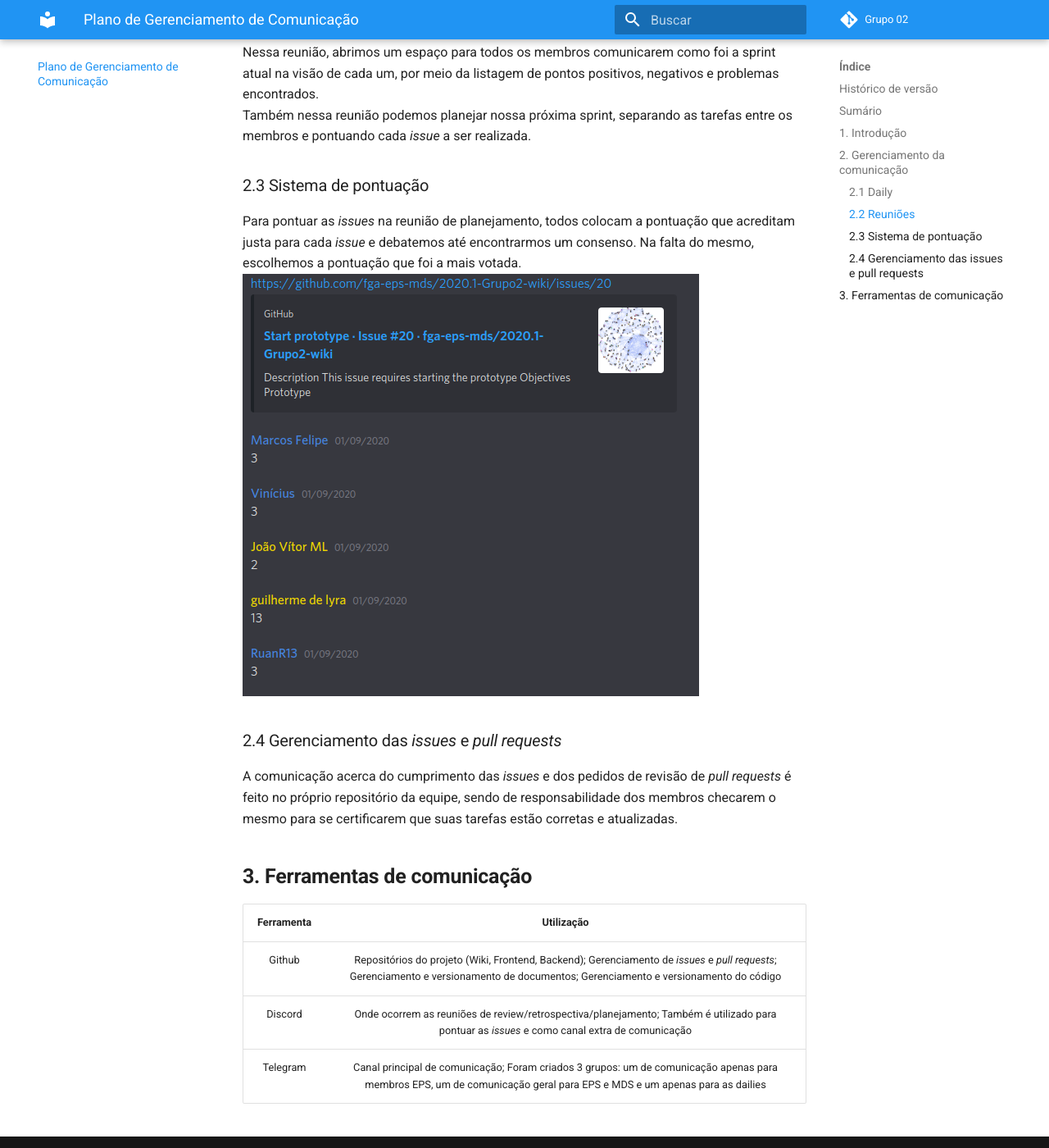
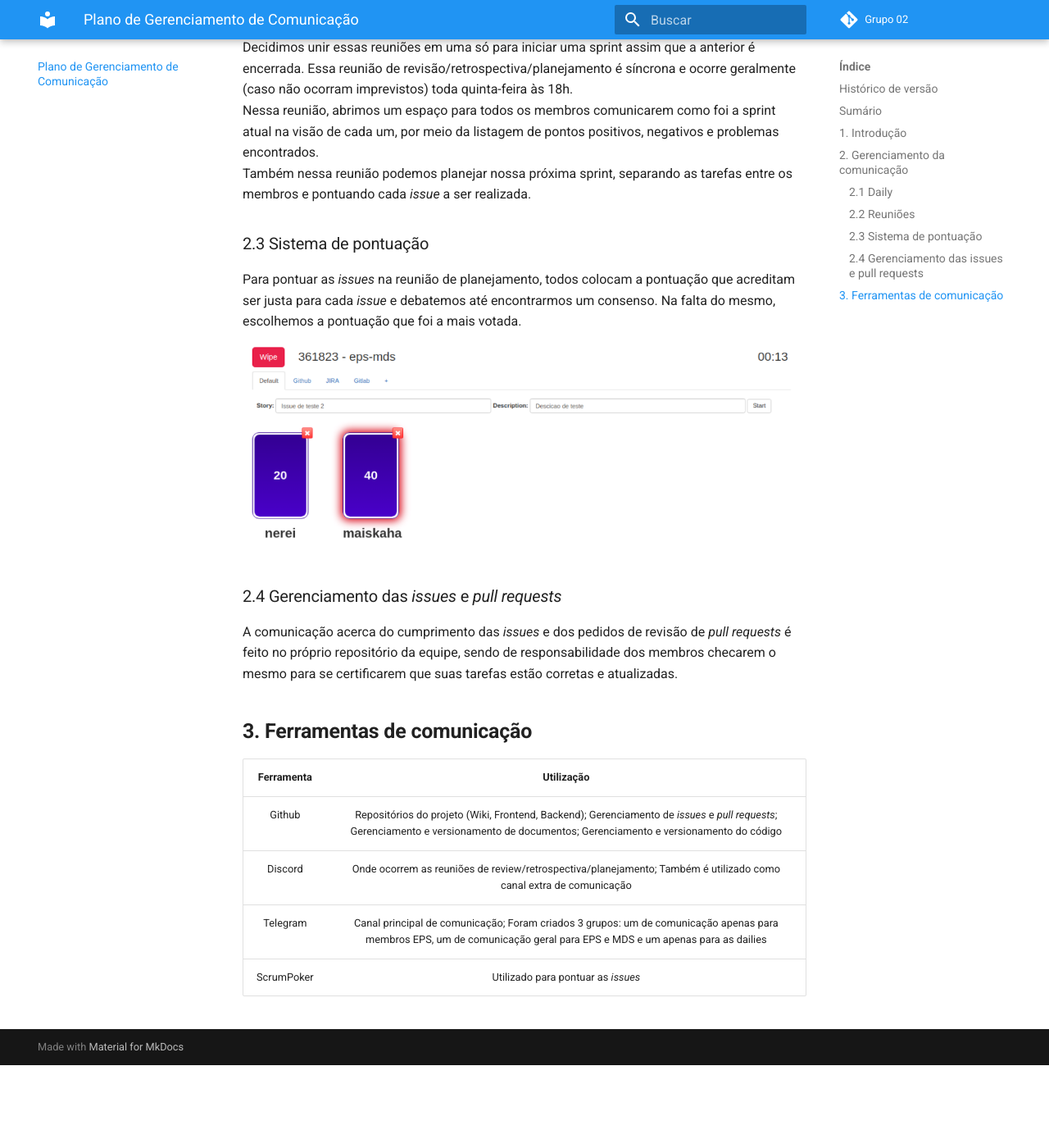
Before and after one commit to fga-eps-mds/2020.1-GaiaDex-wiki, an MkDocs documentation site: the page built from docs/communication_plan/communication_plan.md, in a window 1280 px wide and 1400 px high, scrolled down 1606 px. Shown: the whole window at 82% size. Built offline with MkDocs 1.6.1 and Material for MkDocs 9.7.7, drawn with Linux system fonts in a browser that asks for light colours; comment, search, counter and statistics services are not loaded; old or Windows-style settings are respelled for this version of MkDocs; after the commit the page ends 2905 px from its top, so only the background shows below that; some of the changed lines change nothing that is shown; some of the changed text lies outside the part shown.

Commit message:
Add scrumPoker to communication_plan document

```diff
--- a/docs/communication_plan/communication_plan.md
+++ b/docs/communication_plan/communication_plan.md
@@ -5,16 +5,23 @@
 |   Data    | Versão | Descrição            | Autor(es)  |
 |   :-:     |  :-:   |  :-:                 |  :-:       |
 | 12/09/2020|  1.0   | Criação do documento | João Vítor |
+| 12/09/2020|  1.0   | Adiciona ScrumPoker | Rafael Makaha |
 
 ## Sumário
 
 [1. Introdução](#1-introdução)
 
 [2. Gerenciamento da comunicação](#2-gerenciamento-da-comunicação)
-* [2.1 Daily](#21-daily)
-* [2.2 Reuniões](#22-reuniões)
-* [2.3 Sistema de pontuação](#23-sistema-de-pontuação)
-* [2.4 Gerenciamento do projeto](#24-gerenciamento-das-issues-e-pull-requests)
+- [Plano de Comunicações](#plano-de-comunicações)
+  - [Histórico de versão](#histórico-de-versão)
+  - [Sumário](#sumário)
+  - [**1. Introdução**](#1-introdução)
+  - [**2. Gerenciamento da comunicação**](#2-gerenciamento-da-comunicação)
+    - [2.1 Daily](#21-daily)
+    - [2.2 Reuniões](#22-reuniões)
+    - [2.3 Sistema de pontuação](#23-sistema-de-pontuação)
+    - [2.4 Gerenciamento das *issues* e *pull requests*](#24-gerenciamento-das-issues-e-pull-requests)
+  - [**3. Ferramentas de comunicação**](#3-ferramentas-de-comunicação)
 
 [3. Ferramentas de comunicação](#3-ferramentas-de-comunicação)
 
@@ -49,7 +56,7 @@ Também nessa reunião podemos planejar nossa próxima sprint, separando as tare
 
 ### 2.3 Sistema de pontuação
 
-Para pontuar as *issues* na reunião de planejamento, todos colocam a pontuação que acreditam justa para cada *issue* e debatemos até encontrarmos um consenso. Na falta do mesmo, escolhemos a pontuação que foi a mais votada.
+Para pontuar as *issues* na reunião de planejamento, todos colocam a pontuação que acreditam ser justa para cada *issue* e debatemos até encontrarmos um consenso. Na falta do mesmo, escolhemos a pontuação que foi a mais votada.
 <br>
 ![](img/pontuacao.png)
 
@@ -64,5 +71,6 @@ A comunicação acerca do cumprimento das *issues* e dos pedidos de revisão de
 | Ferramenta | Utilização |
 |    :-:     |     :-:    |
 |   Github    |     Repositórios do projeto (Wiki, Frontend, Backend); Gerenciamento de *issues* e *pull requests*; Gerenciamento e versionamento  de documentos; Gerenciamento e versionamento do código   |
-|   Discord     |   Onde ocorrem as reuniões de review/retrospectiva/planejamento; Também é utilizado para pontuar as *issues* e como canal extra de comunicação         |
+|   Discord     |   Onde ocorrem as reuniões de review/retrospectiva/planejamento; Também é utilizado como canal extra de comunicação         |
 |   Telegram    |   Canal principal de comunicação; Foram criados 3 grupos: um de comunicação apenas para membros EPS, um de comunicação geral para EPS e MDS e um apenas para as dailies   |
+| ScrumPoker | Utilizado para pontuar as *issues* |
```
Also changed, not shown: docs/communication_plan/img/pontuacao.png.
